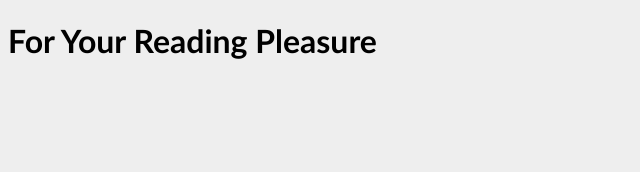
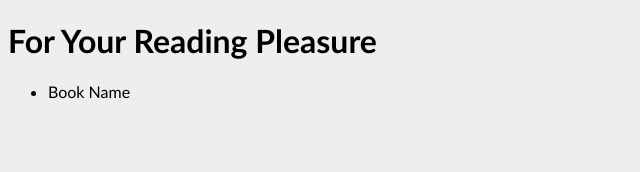
Before and after one commit to Cyndygrace/Book_Listing_app, a React (Create React App) app in the folder client/: page / in a window 1280 px wide. Shown: the top 172 px of the page, without its empty margins (0-640 px from the left). Built offline with nearby package versions, Linux system fonts and the light colour scheme.

Commit message:
imported the BookList component

```diff
--- a/client/src/App.js
+++ b/client/src/App.js
@@ -1,10 +1,13 @@
 import React from 'react';
 
+// Components
+import BookList from './Components/BookList'
 
 function App() {
   return (
     <div id="main">
       <h1>For Your Reading Pleasure</h1>
+      <BookList />
     </div>
   );
 }
```
